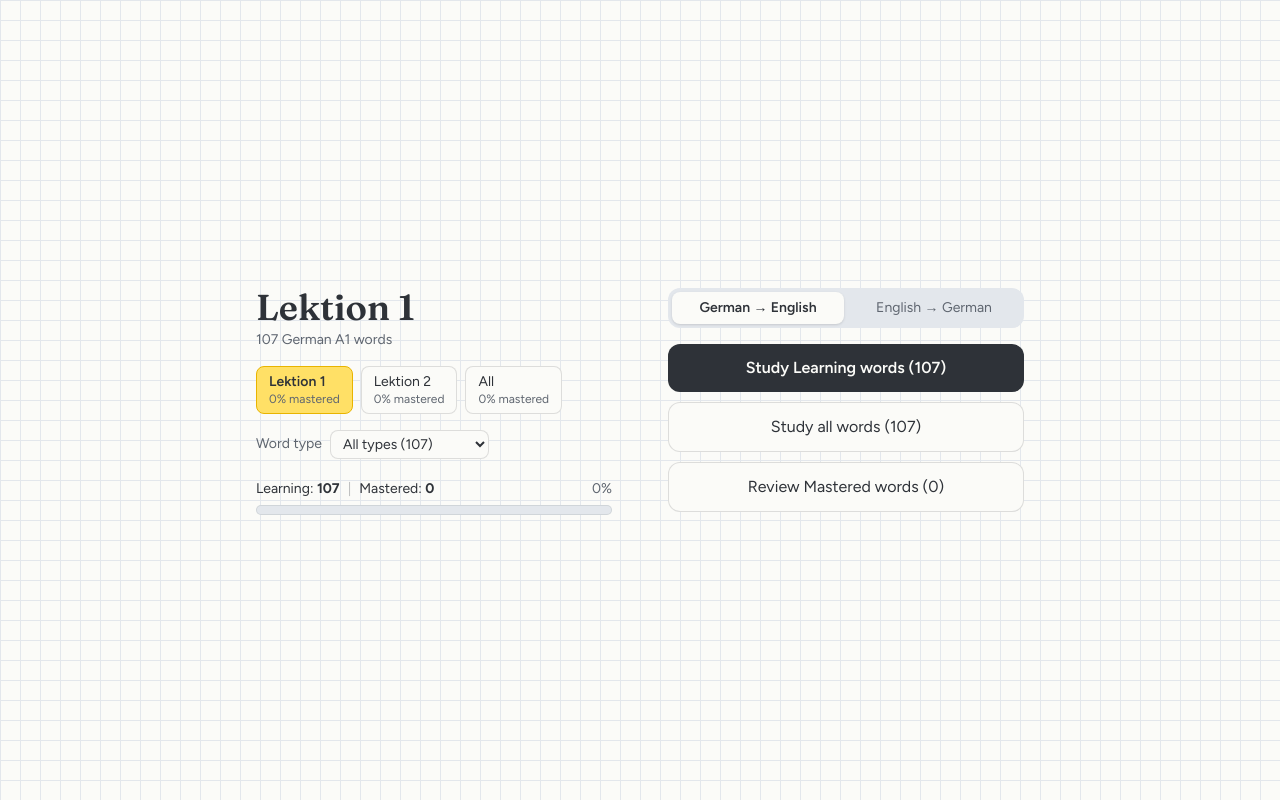
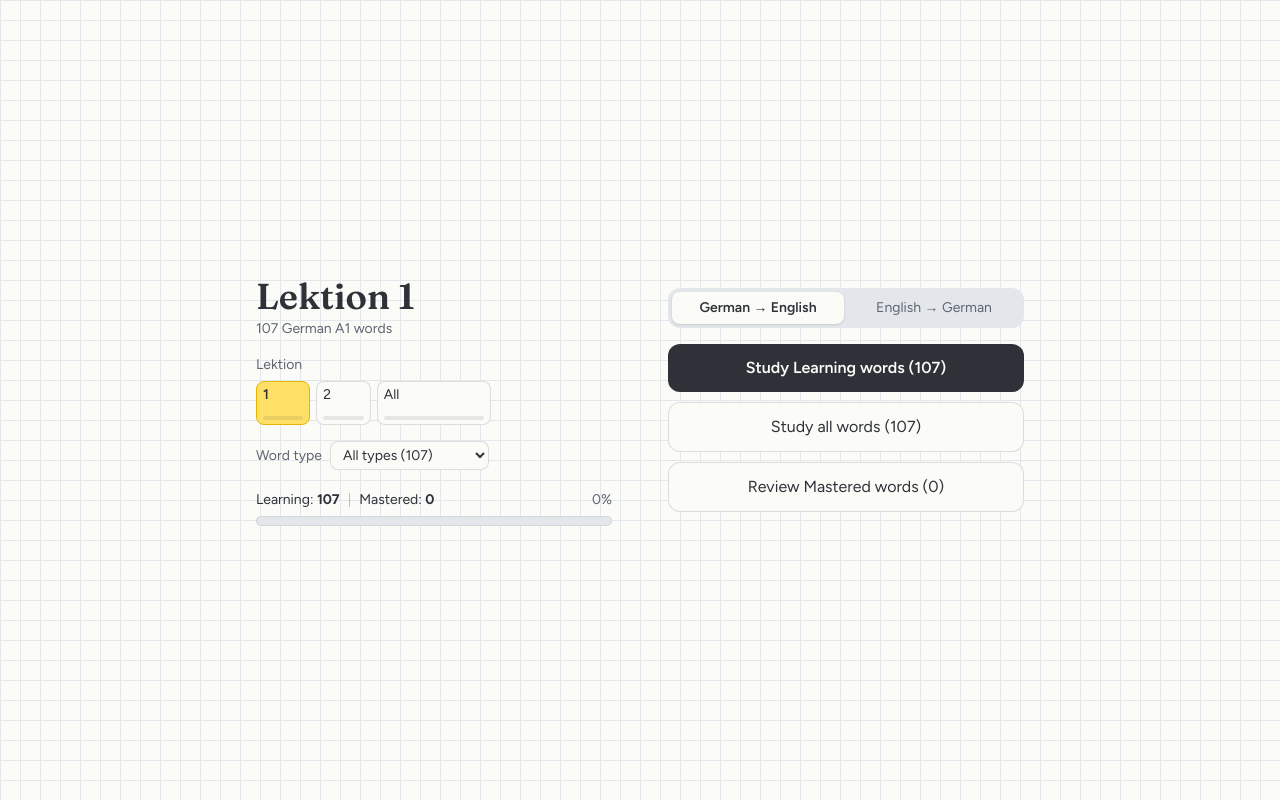
Before and after one commit to Faislam05/german-vocab-app, a Next.js app: page / in a window 1280 px wide. Built offline with nearby package versions, Linux system fonts and the light colour scheme.

Commit message:
Use numbered boxes for the lesson picker

```diff
--- a/src/app/page.tsx
+++ b/src/app/page.tsx
@@ -97,15 +97,22 @@ export default function Home() {
   }
 
   // One button per lesson, plus "All"
-  const lessonButtons: { choice: LessonChoice; label: string; percent: number }[] = [
+  const lessonButtons: {
+    choice: LessonChoice;
+    label: string; // shown in the box: "3" or "All"
+    name: string; // read out by screen readers: "Lektion 3"
+    percent: number;
+  }[] = [
     ...lessons.map((lesson) => ({
       choice: lesson.lesson as LessonChoice,
-      label: `Lektion ${lesson.lesson}`,
+      label: String(lesson.lesson),
+      name: `Lektion ${lesson.lesson}`,
       percent: percentMastered(lesson.vocabulary),
     })),
     {
       choice: "all",
       label: "All",
+      name: "All lessons",
       percent: percentMastered(selectLesson(lessons, "all").vocabulary),
     },
   ];
@@ -133,26 +140,43 @@ export default function Home() {
             </p>
           </div>
 
-          {/* Lesson picker: one button per lesson, with its Mastered %.
-              The chosen lesson is "highlighted" in marker yellow. */}
+          {/* Lesson picker: numbered boxes (6 per row), each with a tiny
+              bar showing how much of that lesson is Mastered. "All" takes
+              two boxes. The chosen lesson is highlighted in marker yellow. */}
 
-          <div className="flex flex-wrap gap-2 mb-4">
-            {lessonButtons.map((button) => (
+          <p className="text-sm text-pencil mb-1.5">Lektion</p>
+
+          <div className="grid grid-cols-6 gap-1.5 mb-4">
+            {lessonButtons.map((button) => {
+              const isChosen = lessonChoice === button.choice;
+
+              return (
                 <button
                   key={String(button.choice)}
                   onClick={() => chooseLesson(button.choice)}
-                className={`px-3 py-1.5 rounded-lg text-sm leading-tight text-left border ${pressable} ${
-                  lessonChoice === button.choice
+                  aria-label={`${button.name}, ${button.percent}% mastered`}
+                  aria-pressed={isChosen}
+                  title={`${button.name}: ${button.percent}% mastered`}
+                  className={`h-11 px-1.5 pt-1.5 pb-1 rounded-lg border flex flex-col justify-between ${pressable} ${
+                    button.choice === "all" ? "col-span-2" : ""
+                  } ${
+                    isChosen
                       ? "bg-marker border-marker-strong font-semibold"
                       : "bg-paper border-graphite/15 hover:bg-white"
                   }`}
                 >
-                {button.label}
-                <span className="block text-xs font-normal text-pencil">
-                  {button.percent}% mastered
+                  <span className="text-sm leading-none">{button.label}</span>
+
+                  {/* Mini Mastered bar */}
+                  <span className="block w-full h-1 rounded-full bg-graphite/10 overflow-hidden">
+                    <span
+                      className={`block h-full ${isChosen ? "bg-graphite" : "bg-marker-strong"}`}
+                      style={{ width: `${button.percent}%` }}
+                    />
                   </span>
                 </button>
-            ))}
+              );
+            })}
           </div>
 
           {/* Word type dropdown: only types that exist in the chosen lesson */}
```
Also changed, not shown: 1 other file (tests, documents, lock files or other folders). Lines whose indentation alone changed are shown as unchanged.
